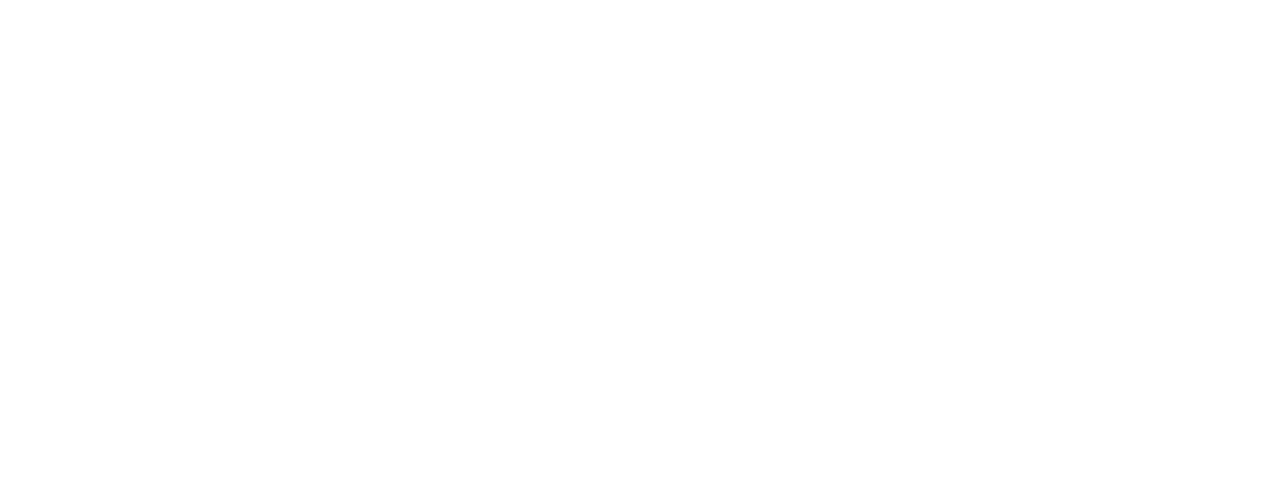
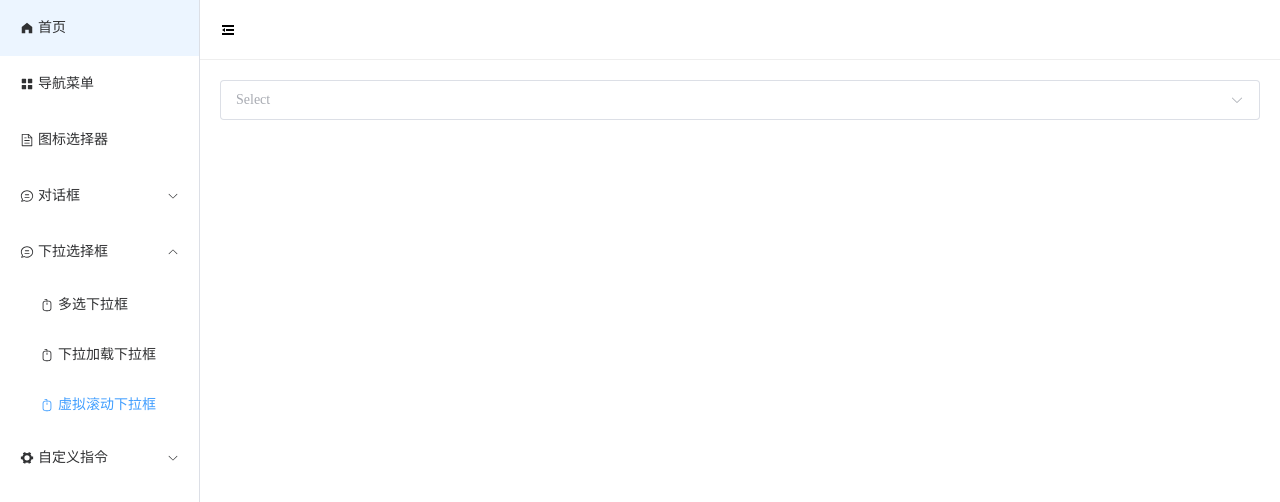
Before and after one commit to zcxiaobao/zc-components, a Vue app: page /#/select/virtual in a window 1280 px wide. Before the commit this address had no page. Shown: the top 502 px of the page. Built offline with nearby package versions, Linux system fonts and the light colour scheme.

Commit message:
feat:virtual-select base padding实现

```diff
--- a/src/components/container/src/navSide/index.vue
+++ b/src/components/container/src/navSide/index.vue
@@ -55,6 +55,11 @@
                 index: "/select/loadmore",
                 icon: "Mouse",
             },
+            {
+                name: "虚拟滚动下拉框",
+                index: "/select/virtual",
+                icon: "Mouse",
+            },
         ],
     },
     {
--- a/src/components/index.ts
+++ b/src/components/index.ts
@@ -3,8 +3,9 @@
 import iconSelect from "./iconSelect";
 import dialog from "./zcDialog";
 import select from "./zcSelect";
+import virualSelect from "./zcVituralSelect";
 
-const components = [menu, iconSelect, dialog, select];
+const components = [menu, iconSelect, dialog, select, virualSelect];
 
 export default {
   install(app: App) {
--- /dev/null
+++ b/src/components/zcVituralSelect/index.ts
@@ -0,0 +1,7 @@
+import { App } from "vue";
+import select from "./src/index.vue";
+export default {
+  install(app: App) {
+    app.component("zc-vit-select", select);
+  },
+};
--- /dev/null
+++ b/src/components/zcVituralSelect/src/index.vue
@@ -0,0 +1,75 @@
+<template>
+    <el-select ref="elSelectRef" v-model="selectVal" size="large" :teleported="false" @visible-change="handleVisible">
+        <li class="start"></li>
+        <template v-for="(item, i) in selectData" :key="item.value">
+            <el-option :label="item.label" :value="item.value" v-if="isRender(i)" ref="elOptionItem" />
+        </template>
+        <li class="end"></li>
+    </el-select>
+</template>
+
+<script setup lang="ts">
+import { cloneDeep } from 'lodash';
+import { computed, ref, PropType, watch, nextTick } from 'vue';
+import { selectItem } from './types';
+import { ElSelect } from 'element-plus';
+import useVirtual from './useVirtural'
+const props = defineProps({
+    modelValue: {
+        type: [String, Number, Array]
+    },
+    data: {
+        type: Array as PropType<selectItem[]>
+    },
+    maxRender: {
+        type: Number,
+        default: 20
+    }
+})
+const selectData = ref<selectItem[]>(cloneDeep(props.data) as selectItem[])
+const elSelectRef = ref<InstanceType<typeof ElSelect>>()
+const emits = defineEmits(['update:modelValue'])
+
+const elOptionItem = ref<any>()
+const selectVal = computed({
+    get() {
+        return props.modelValue
+    },
+    set(val) {
+        emits('update:modelValue', val)
+    }
+})
+
+
+const {
+    startObserver,
+    stopObserver,
+    isRender,
+} = useVirtual({
+    maxRender: props.maxRender,
+    listItemHeight: 34,
+    listNumber: selectData.value.length
+})
+
+
+
+const initObserver = async function () {
+    await nextTick()
+    const selectDom = elSelectRef.value?.$el
+    startObserver(selectDom)
+}
+
+const handleVisible = (isVisible: boolean) => {
+    if (!isVisible || !elOptionItem.value) {
+        stopObserver()
+        return;
+    }
+    initObserver()
+}
+
+watch(() => props.data, d => {
+    selectData.value = cloneDeep(d) as selectItem[]
+})
+</script>
+
+<style scoped></style>
--- /dev/null
+++ b/src/components/zcVituralSelect/src/types.ts
@@ -0,0 +1,4 @@
+export interface selectItem {
+  label: string;
+  value: string;
+}
--- /dev/null
+++ b/src/components/zcVituralSelect/src/useVirtural.ts
@@ -0,0 +1,107 @@
+import { computed, ref } from "vue";
+interface virtualOption {
+  maxRender: number;
+  listItemHeight: number;
+  listNumber: number;
+}
+interface ObserverDom {
+  container: HTMLElement;
+  firstDom: HTMLElement;
+  endDom: HTMLElement;
+}
+
+export default function useVirtual(options: virtualOption) {
+  const firstIndex = ref<number>(0);
+  const currentIndex = ref<number>(0);
+  const lastIndex = computed(() => firstIndex.value + options.maxRender);
+  const increseNum = computed(() => options.maxRender >> 1);
+  const isRender = computed(() => (index: number) => {
+    return index >= firstIndex.value && index < lastIndex.value;
+  });
+  let observerDom: ObserverDom = {} as ObserverDom;
+  let observer: IntersectionObserver;
+  const domDataCache = {
+    currentPaddingTop: 6,
+    currentPaddingBottom: 6,
+  };
+  const getFirstIndex = function (isScrolldown: boolean) {
+    if (isScrolldown) {
+      firstIndex.value = currentIndex.value + increseNum.value;
+    } else {
+      firstIndex.value = currentIndex.value - increseNum.value;
+    }
+    if (firstIndex.value < 0) {
+      firstIndex.value = 0;
+    } else if (firstIndex.value > options.listNumber - increseNum.value) {
+      firstIndex.value = options.listNumber - increseNum.value;
+    }
+  };
+  const adjustPadding = (isScrolldown: boolean) => {
+    const alterPadding = options.listItemHeight * increseNum.value;
+    let { currentPaddingTop, currentPaddingBottom } = domDataCache;
+    let newPaddingTop = 0,
+      newPaddingBottom = 0;
+    if (isScrolldown) {
+      newPaddingTop = currentPaddingTop + alterPadding;
+      //   if (currentPaddingBottom !== 0) {
+      //     newPaddingBottom = currentPaddingBottom - alterPadding;
+      //   }
+    } else {
+      //   newPaddingBottom = currentPaddingBottom + alterPadding;
+      if (currentPaddingTop !== 0) {
+        newPaddingTop = currentPaddingTop - alterPadding;
+      }
+    }
+    observerDom.container.style.paddingTop = `${newPaddingTop}px`;
+    // observerDom.container.style.paddingBottom = `${newPaddingBottom}px`;
+    updateDomDataCache({
+      currentPaddingTop: newPaddingTop,
+      currentPaddingBottom: newPaddingBottom,
+    });
+  };
+  const updateDomDataCache = function (params: any) {
+    Object.assign(domDataCache, params);
+  };
+  const initIntersectionObserver = function () {
+    const callback = (entries: IntersectionObserverEntry[]) => {
+      if (entries.length >= 2) return;
+      const entry = entries[0];
+      if (entry.intersectionRatio <= 0) return;
+      if (!entry.isIntersecting) return;
+      if (entry.target === observerDom.firstDom) {
+        getFirstIndex(false);
+        adjustPadding(false);
+      } else if (entry.target === observerDom.endDom) {
+        getFirstIndex(true);
+        adjustPadding(true);
+      }
+      currentIndex.value = firstIndex.value;
+    };
+
+    observer = new IntersectionObserver(callback);
+    observer.observe(observerDom.firstDom);
+    observer.observe(observerDom.endDom);
+  };
+
+  const getIntersectionObserverDom = (selectDom: HTMLElement) => {
+    observerDom.container = selectDom.querySelector(
+      ".el-select-dropdown__list"
+    )!;
+    observerDom.firstDom = observerDom.container.querySelector(".start")!;
+    observerDom.endDom = observerDom.container.querySelector(".end")!;
+  };
+  const startObserver = (selectDom: HTMLElement) => {
+    getIntersectionObserverDom(selectDom);
+    initIntersectionObserver();
+  };
+
+  const stopObserver = () => {
+    observer.disconnect && observer.disconnect();
+    observerDom = {} as ObserverDom;
+  };
+  return {
+    startObserver,
+    stopObserver,
+    isRender,
+  };
+}
--- a/src/router/index.ts
+++ b/src/router/index.ts
@@ -37,6 +37,10 @@
             path: "loadmore",
             component: import("../views/select/loadmoreSelect/index.vue"),
           },
+          {
+            path: "virtual",
+            component: import("../views/select/virtualSelect/index.vue"),
+          },
         ],
       },
       {
@@ -62,7 +66,7 @@
           },
           {
             path: "longpress",
-            component: () => import("../views/directive/vLongPress/index.vue"),
+            component: () => import("../views/directive/vLongpress/index.vue"),
           },
         ],
       },
--- /dev/null
+++ b/src/views/select/virtualSelect/index.vue
@@ -0,0 +1,20 @@
+<template>
+    <zc-vit-select :data="data" v-model="selectVal"></zc-vit-select>
+</template>
+
+<script setup lang="ts">
+import { ref } from 'vue'
+const data: any[] = []
+for (let i = 0; i < 100; i++) {
+    data.push(
+        {
+            value: 'Option' + i,
+            label: 'Option' + i,
+        },
+    )
+}
+let selectVal = ref('')
+
+</script>
+
+<style scoped></style>
```
Also changed, not shown: src/components/zcVituralSelect/src/index-old.vue (added, +99 -0 lines).
